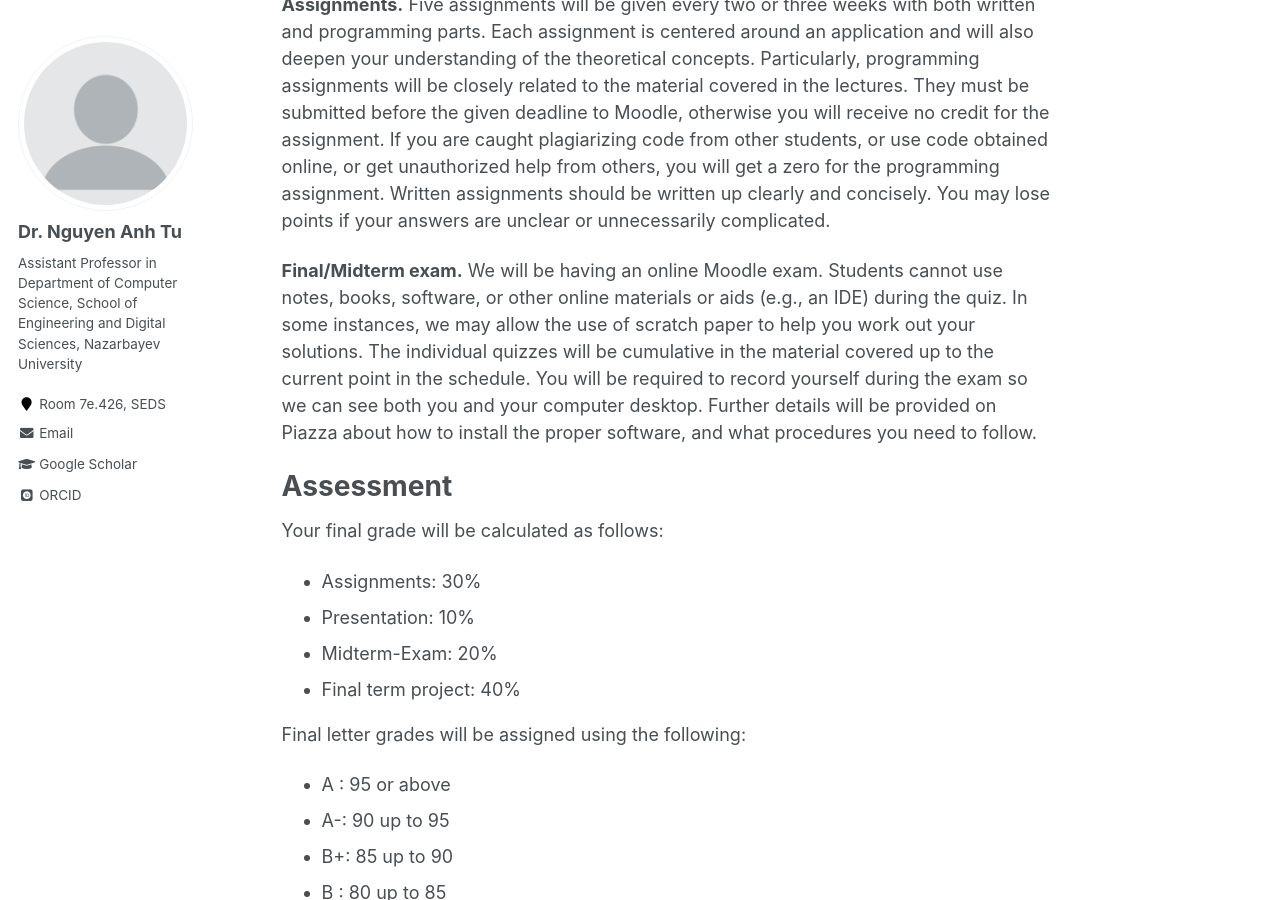
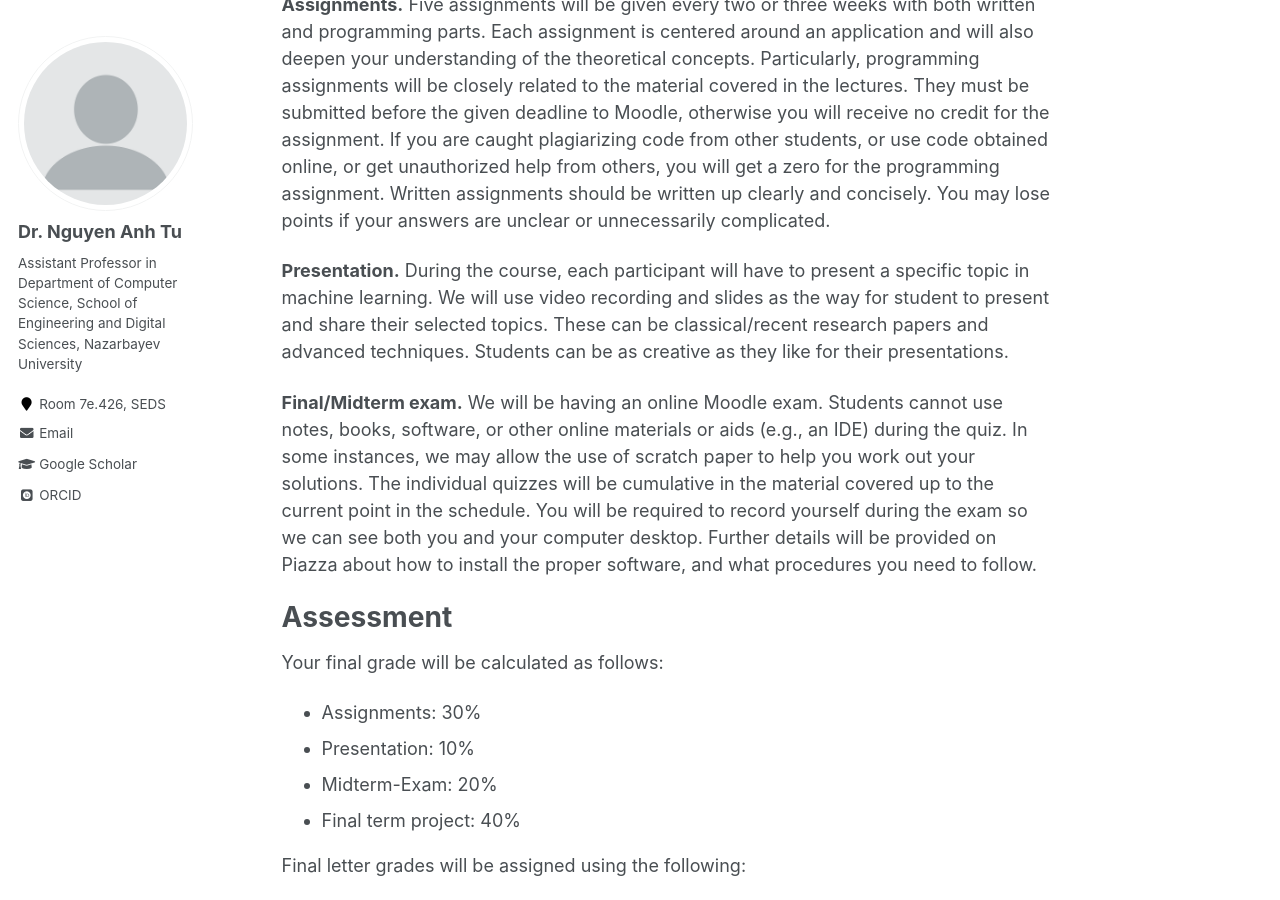
Before and after one commit to tunguyen87/seds-ml, a Jekyll site: the page built from _pages/about.md, in a window 1280 px wide and 900 px high, scrolled down 2641 px. Built offline with Jekyll 4.4.1, drawn with Linux system fonts in a browser that asks for light colours; some web fonts are replaced.

Commit message:
Update about.md

```diff
--- a/_pages/about.md
+++ b/_pages/about.md
@@ -66,6 +66,8 @@ This semester, the course will be completely online. The pages linked from the
 
 **Assignments.** Five assignments will be given every two or three weeks with both written and programming parts. Each assignment is centered around an application and will also deepen your understanding of the theoretical concepts. Particularly, programming assignments will be closely related to the material covered in the lectures. They must be submitted before the given deadline to Moodle, otherwise you will receive no credit for the assignment. If you are caught plagiarizing code from other students, or use code obtained online, or get unauthorized help from others, you will get a zero for the programming assignment. Written assignments should be written up clearly and concisely. You may lose points if your answers are unclear or unnecessarily complicated.
 
+**Presentation.** During the course, each participant will have to present a specific topic in machine learning. We will use video recording and slides as the way for student to present and share their selected topics. These can be classical/recent research papers and advanced techniques. Students can be as creative as they like for their presentations.
+
 **Final/Midterm exam.** We will be having an online Moodle exam. Students cannot use notes, books, software, or other online materials or aids (e.g., an IDE) during the quiz. In some instances, we may allow the use of scratch paper to help you work out your solutions. The individual quizzes will be cumulative in the material covered up to the current point in the schedule. You will be required to record yourself during the exam so we can see both you and your computer desktop. Further details will be provided on Piazza about how to install the proper software, and what procedures you need to follow.
 
 Assessment
```
